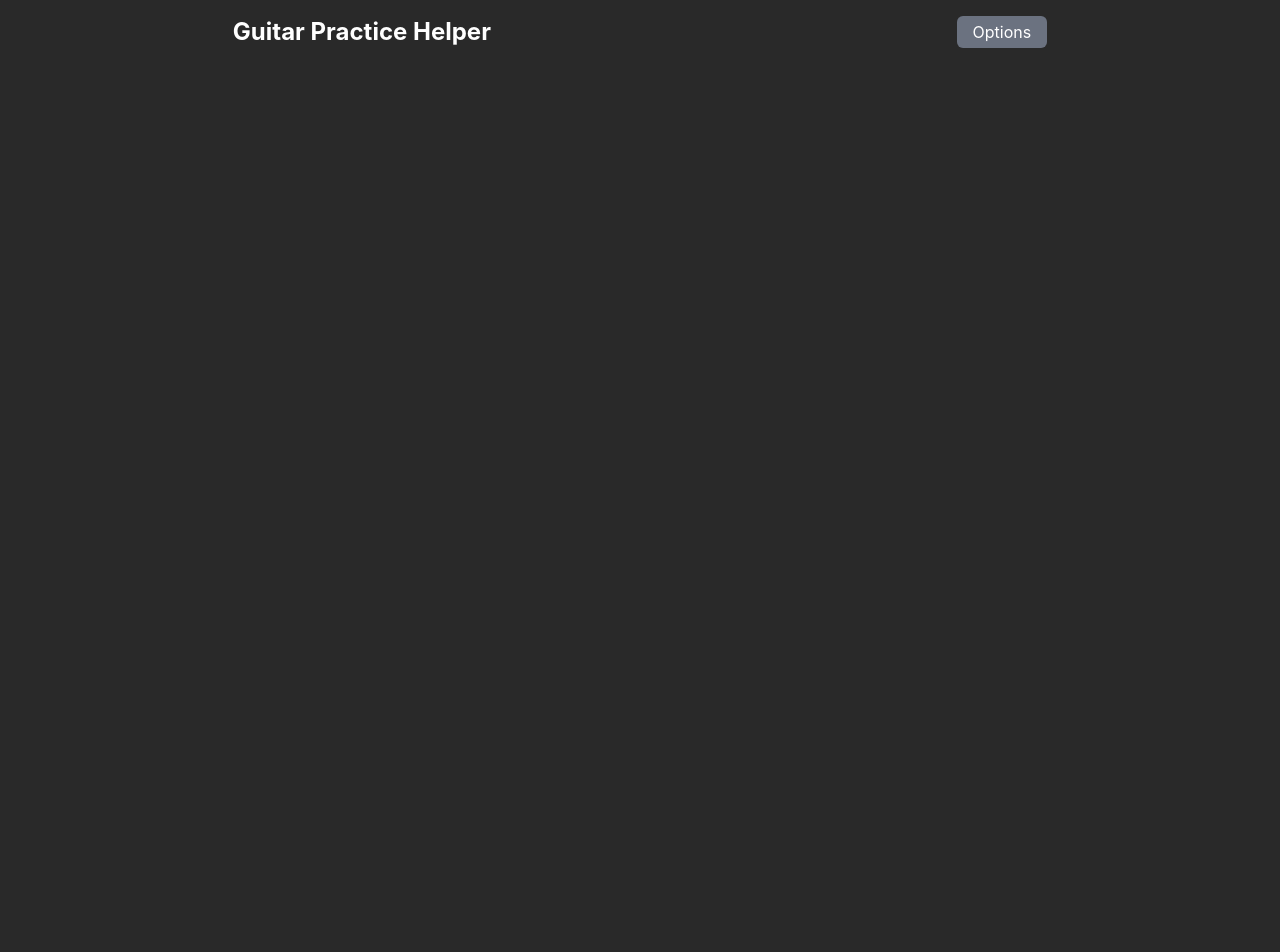
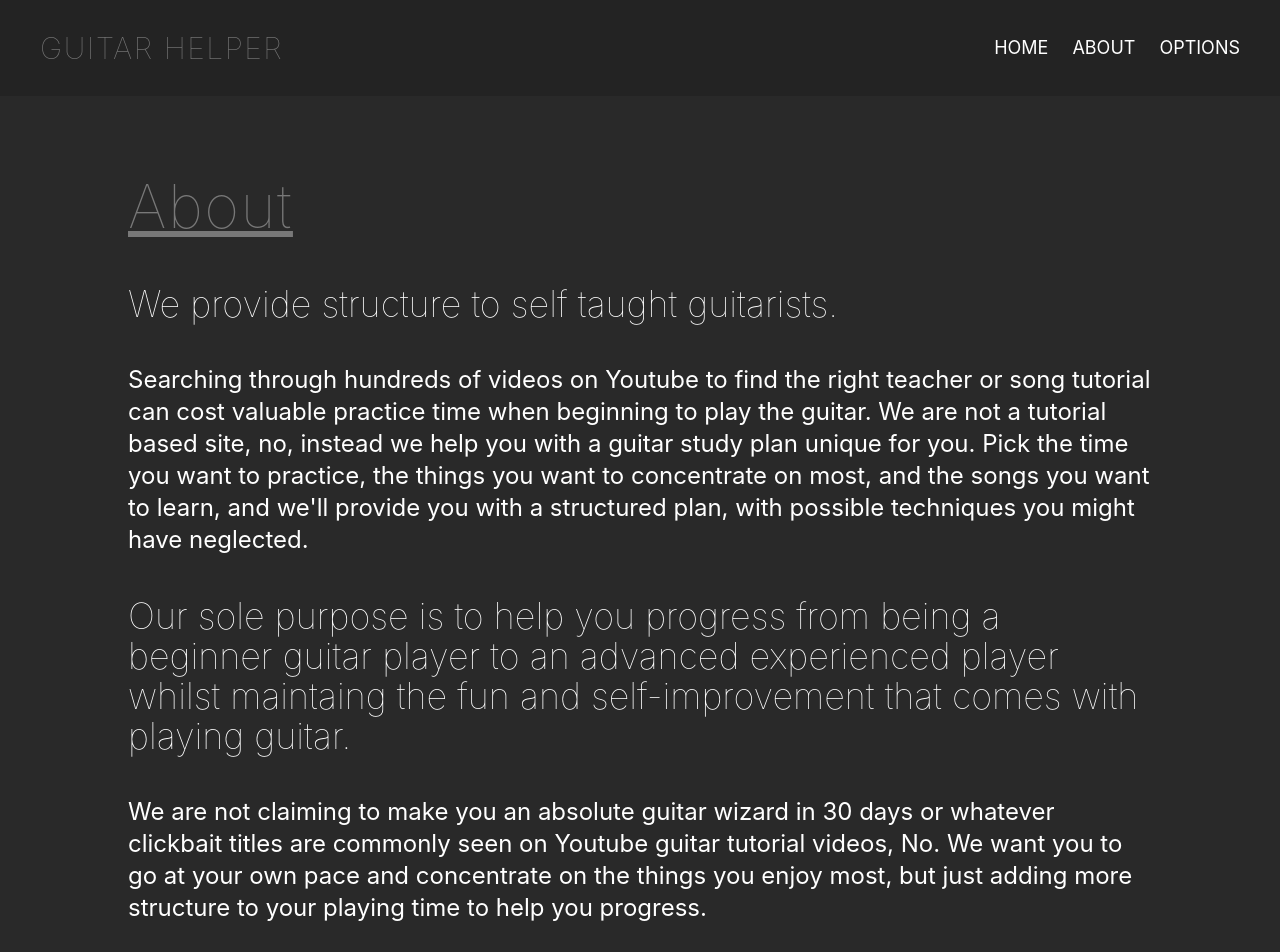
Before and after one commit to DLong86/Guitar-practice-helper, a React (Create React App) app: page /about in a window 1280 px wide. Shown: the top 952 px of the page. Before the commit the page ends 800 px from the top, so only its background shows below. Built offline with nearby package versions, Linux system fonts and the light colour scheme.

Commit message:
added - buttons and navbar

```diff
--- a/package.json
+++ b/package.json
@@ -9,6 +9,7 @@
     "react": "^18.2.0",
     "react-dom": "^18.2.0",
     "react-icons": "^4.10.1",
+    "react-router-dom": "^6.14.2",
     "react-scripts": "5.0.1",
     "web-vitals": "^2.1.4"
   },
--- a/src/App.jsx
+++ b/src/App.jsx
@@ -1,6 +1,9 @@
 import { useState } from "react";
+import { BrowserRouter, Routes, Route } from "react-router-dom";
 import Modal from "./components/Modal";
-import Button from "./components/Button";
+import Navbar from "./components/Navbar";
+import About from "./pages/About";
+import Home from "./pages/Home";
 
 function App() {
 	const [showModal, setShowModal] = useState(false);
@@ -10,17 +13,14 @@ function App() {
 	};
 	return (
 		<div className="duration-200">
-			<div className="flex items-center justify-around w-screen py-4">
-				<h1 className="text-2xl font-bold">Guitar Practice Helper</h1>
-				{/* Could set a time and things to do within that time */}
-				<button
-					className="rounded-md bg-gray-500 px-4 py-1 hover:bg-gray-600 duration-200"
-					onClick={handleModal}
-				>
-					Options
-				</button>
-			</div>
-			{showModal && <Modal handleModal={handleModal} />}
+			<BrowserRouter>
+				<Navbar handleModal={handleModal} />
+				{showModal && <Modal handleModal={handleModal} />}
+				<Routes>
+					<Route path="/" element={<Home />} />
+					<Route path="/about" element={<About />} />
+				</Routes>
+			</BrowserRouter>
 		</div>
 	);
 }
--- a/src/components/Button.jsx
+++ b/src/components/Button.jsx
@@ -4,7 +4,7 @@ const Button = ({ text, onClick }) => {
 	return (
 		<>
 			<button
-				className="bg-purple-400 w-[70px] sm:w-[100px] py-2 text-center rounded-md hover:bg-purple-600 duration-200"
+				className="bg-blue-400 w-[70px] sm:w-[100px] py-2 text-center rounded-md hover:bg-blue-600 duration-200"
 				onClick={onClick}
 			>
 				{text}
--- a/src/components/Modal.jsx
+++ b/src/components/Modal.jsx
@@ -4,7 +4,7 @@ import Button from "./Button";
 const Modal = ({ handleModal }) => {
 	return (
 		<div className="fixed inset-0 bg-black flex flex-col text-center justify-center backdrop-blur-sm bg-opacity-25">
-			<div className="w-1/2 h-2/3 border-2 border-white mx-auto bg-gray-800 rounded-2xl flex flex-col items-center justify-evenly">
+			<div className="w-2/3 h-1/2 border-2 border-white mx-auto bg-[#2C2C2C] rounded-2xl flex flex-col items-center justify-evenly">
 				<h1 className="">Options</h1>
 				<p>
 					Lorem ipsum dolor sit, amet consectetur adipisicing elit. Velit,
--- /dev/null
+++ b/src/components/Navbar.jsx
@@ -0,0 +1,70 @@
+import { useState } from "react";
+import { Link } from "react-router-dom";
+import { AiOutlineClose, AiOutlineMenu } from "react-icons/ai";
+import About from "../pages/About";
+
+const Navbar = ({ handleModal }) => {
+	const [nav, setNav] = useState(true);
+
+	const handleNav = () => {
+		setNav(!nav);
+	};
+	return (
+		<div className="flex items-center justify-between w-screen h-24 px-10 py-4 bg-[#232323]">
+			<Link
+				to="/"
+				className="text-3xl py-2 font-thin uppercase tracking-wider text-[#787878]"
+			>
+				Guitar Helper
+			</Link>
+			{nav && (
+				<ul className="hidden md:flex gap-6 uppercase text-lg ">
+					<li>
+						<Link className="hover:text-[#787878] duration-200" to="/">
+							Home
+						</Link>
+					</li>
+					<li>
+						<Link className="hover:text-[#787878] duration-200" to="/about">
+							About
+						</Link>
+					</li>
+					<button
+						className="hover:text-[#787878] duration-200 uppercase text-lg"
+						onClick={handleModal}
+					>
+						Options
+					</button>
+				</ul>
+			)}
+			<div className="cursor-pointer block md:hidden" onClick={handleNav}>
+				{!nav ? <AiOutlineClose size={20} /> : <AiOutlineMenu size={20} />}
+			</div>
+			<div
+				className={
+					!nav
+						? "fixed left-0 top-0 w-[60%] h-full bg-[#121212] ease-in-out duration-500 opacity-95"
+						: "fixed left-[-100%] top-0 ease-in-out duration-500 h-screen"
+				}
+			>
+				<ul className="text-white p- font-bold uppercase text-3xl mt-20">
+					<li className="p-4 cursor-pointer hover:text-purple-400 duration-200">
+						<Link to="/" onClick={handleNav}>
+							Home
+						</Link>
+					</li>
+					<li className="p-4 cursor-pointer hover:text-purple-400 duration-200">
+						<Link to="/about" onClick={handleNav}>
+							About
+						</Link>
+					</li>
+					<li className="p-4 cursor-pointer hover:text-purple-400 duration-200">
+						OPTIONS
+					</li>
+				</ul>
+			</div>
+		</div>
+	);
+};
+
+export default Navbar;
--- a/src/index.css
+++ b/src/index.css
@@ -10,3 +10,7 @@ body {
     background-color: #292929;
     color: #fff;
 }
+
+li {
+  text-decoration: none;
+}
--- /dev/null
+++ b/src/pages/About.jsx
@@ -0,0 +1,43 @@
+import React from "react";
+const About = () => {
+	return (
+		<div className="flex flex-col gap-10 w-[90%] md:w-[80%] mx-auto mt-10 md:mt-20 mb-20">
+			<h1 className="text-6xl font-thin text-[#787878] mb-2 underline tracking-wide">
+				About
+			</h1>
+			<h3 className="text-4xl font-thin ">
+				We provide structure to self taught guitarists.
+			</h3>
+			<p className="text-2xl pt-0">
+				Searching through hundreds of videos on Youtube to find the right
+				teacher or song tutorial can cost valuable practice time when beginning
+				to play the guitar. We are not a tutorial based site, no, instead we
+				help you with a guitar study plan unique for you. Pick the time you want
+				to practice, the things you want to concentrate on most, and the songs
+				you want to learn, and we'll provide you with a structured plan, with
+				possible techniques you might have neglected.
+			</p>
+			<h3 className="text-4xl font-thin ">
+				Our sole purpose is to help you progress from being a beginner guitar
+				player to an advanced experienced player whilst maintaing the fun and
+				self-improvement that comes with playing guitar.
+			</h3>
+			<p className="text-2xl">
+				We are not claiming to make you an absolute guitar wizard in 30 days or
+				whatever clickbait titles are commonly seen on Youtube guitar tutorial
+				videos, No. We want you to go at your own pace and concentrate on the
+				things you enjoy most, but just adding more structure to your playing
+				time to help you progress.
+			</p>
+			<h3 className="text-4xl font-thin ">
+				From absolute beginners to seasoned pros...
+			</h3>
+			<p className="text-2xl">
+				let us help give a bit of guidance and fine-tuning (sorry pun!) to your
+				playing time.
+			</p>
+		</div>
+	);
+};
+
+export default About;
--- /dev/null
+++ b/src/pages/Home.jsx
@@ -0,0 +1,18 @@
+import React from "react";
+
+const Home = () => {
+	return (
+		<div className="flex flex-col gap-10 w-[90%] mx-auto mt-10">
+			<h1 className="text-6xl font-thin text-[#787878] mb-2 underline tracking-wide">
+				Home
+			</h1>
+			<p className="text-2xl">
+				Lorem ipsum dolor sit amet consectetur adipisicing elit. Ducimus cum
+				aliquid harum corporis ipsum ut vitae asperiores. Culpa repudiandae quae
+				doloremque nesciunt sit? Recusandae quia harum asperiores?
+			</p>
+		</div>
+	);
+};
+
+export default Home;
```
Also changed, not shown: 1 other file (tests, documents, lock files or other folders).
